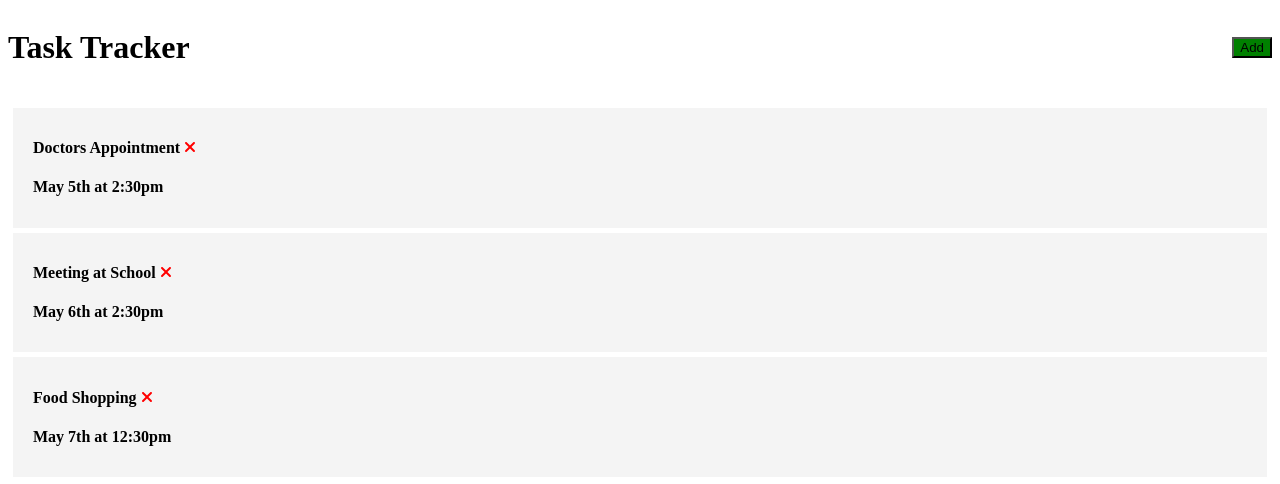
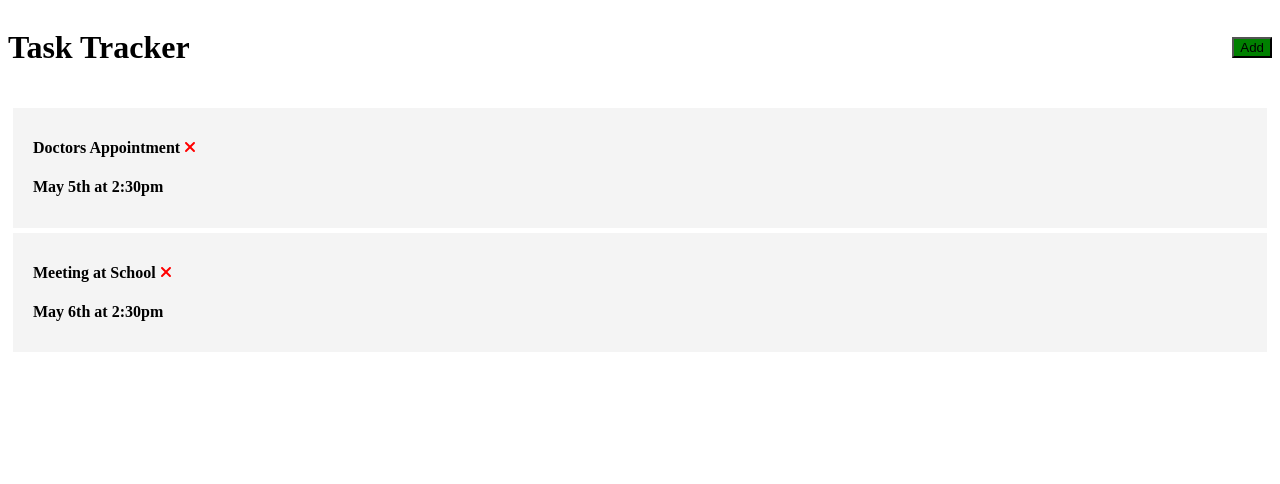
Before and after one commit to Kingcedru/angular-crash, an Angular app: page / in a window 1280 px wide. Shown: the top 484 px of the page. Built offline with nearby package versions, Linux system fonts and the light colour scheme; data requests are answered from the project's data file.

Commit message:
deleting a task

```diff
--- a/db.json
+++ b/db.json
@@ -1,22 +1,16 @@
 {
   "tasks": [
     {
-      "id": 1,
+      "id": "1",
       "text": "Doctors Appointment",
       "day": "May 5th at 2:30pm",
       "reminder": true
     },
     {
-      "id": 2,
+      "id": "2",
       "text": "Meeting at School",
       "day": "May 6th at 2:30pm",
       "reminder": true
-    },
-    {
-      "id": 3,
-      "text": "Food Shopping",
-      "day": "May 7th at 12:30pm",
-      "reminder": false
     }
   ]
 }
--- a/src/app/component/tasks-task-item/tasks-task-item.component.html
+++ b/src/app/component/tasks-task-item/tasks-task-item.component.html
@@ -1,4 +1,11 @@
 <div class="task">
-  <h4>{{task.text}} <fa-icon [ngStyle]="{color: 'red'}" [icon]="faTimes"></fa-icon></h4>
-  <h4>{{task.day}}</h4>
+  <h4>
+    {{ task.text }}
+    <fa-icon
+      (click)="onDelete(task)"
+      [ngStyle]="{ color: 'red' }"
+      [icon]="faTimes"
+    ></fa-icon>
+  </h4>
+  <h4>{{ task.day }}</h4>
 </div>
--- a/src/app/component/tasks-task-item/tasks-task-item.component.ts
+++ b/src/app/component/tasks-task-item/tasks-task-item.component.ts
@@ -1,6 +1,6 @@
-import { Component, OnInit, Input } from '@angular/core';
+import { Component, OnInit, Input, Output, EventEmitter } from '@angular/core';
 import { Task } from 'src/app/Task';
-import {faTimes} from '@fortawesome/free-solid-svg-icons'
+import { faTimes } from '@fortawesome/free-solid-svg-icons';
 
 @Component({
   selector: 'app-tasks-task-item',
@@ -8,10 +8,15 @@
   styleUrls: ['./tasks-task-item.component.css'],
 })
 export class TasksTaskItemComponent implements OnInit {
-@Input() task!: Task
+  @Input() task!: Task;
+  @Output() onDeleteTask: EventEmitter<Task> = new EventEmitter();
   faTimes = faTimes;
 
   constructor() {}
 
   ngOnInit(): void {}
+
+  onDelete(task: any) {
+    this.onDeleteTask.emit(task);
+  }
 }
--- a/src/app/component/tasks/tasks.component.html
+++ b/src/app/component/tasks/tasks.component.html
@@ -1 +1,5 @@
-<app-tasks-task-item *ngFor="let task of tasks" [task]="task"></app-tasks-task-item>
+<app-tasks-task-item
+  *ngFor="let task of tasks"
+  [task]="task"
+  (onDeleteTask)="deleteTask(task)"
+></app-tasks-task-item>
--- a/src/app/component/tasks/tasks.component.ts
+++ b/src/app/component/tasks/tasks.component.ts
@@ -13,4 +13,11 @@
   ngOnInit(): void {
     this.taskService.getTasks().subscribe((tasks) => (this.tasks = tasks));
   }
+  deleteTask(task: Task) {
+    this.taskService
+      .deleteTask(task)
+      .subscribe(
+        () => (this.tasks = this.tasks.filter((t) => t.id !== task.id))
+      );
+  }
 }
--- a/src/app/services/task.service.ts
+++ b/src/app/services/task.service.ts
@@ -9,9 +9,13 @@
 export class TaskService {
   private apiUrl = 'http://localhost:5000/tasks';
 
-  constructor(private http:HttpClient) {}
+  constructor(private http: HttpClient) {}
 
   getTasks(): Observable<Task[]> {
-    return this.http.get<Task[]>(this.apiUrl)
+    return this.http.get<Task[]>(this.apiUrl);
+  }
+  deleteTask(task: Task): Observable<Task> {
+    const url = `${this.apiUrl}/${task.id}`;
+    return this.http.delete<Task>(url);
   }
 }
```
